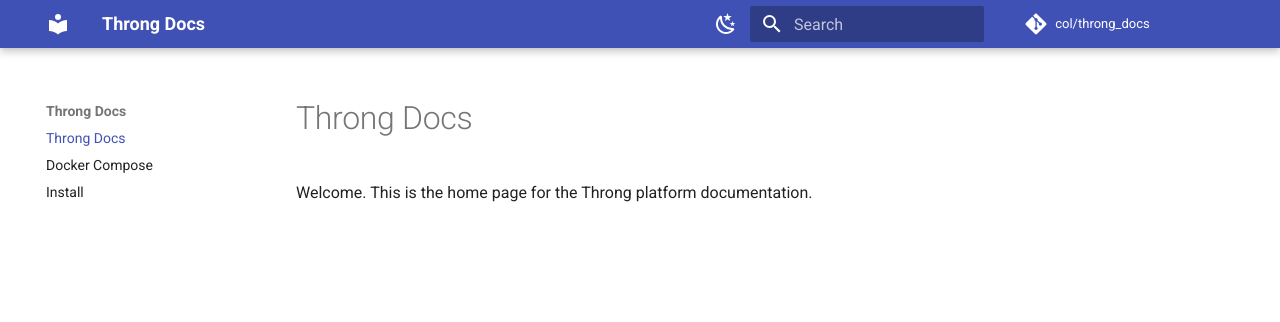
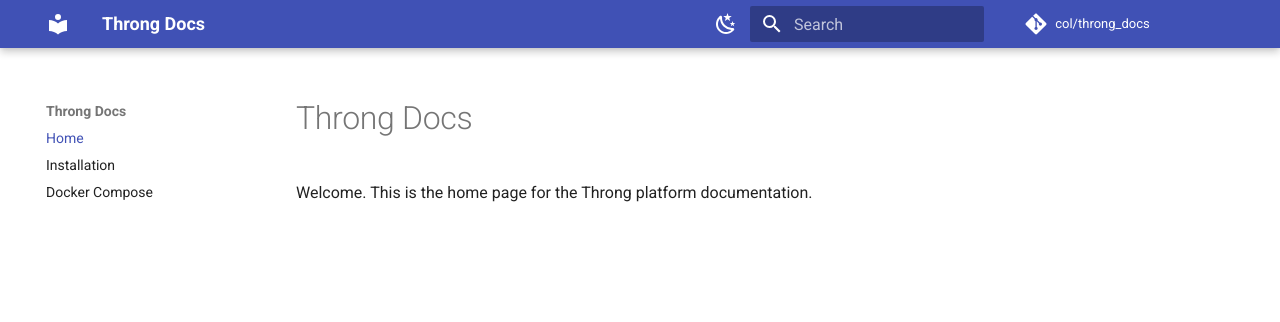
Before and after one commit to col/throng_docs, an MkDocs documentation site: the page built from docs/index.md, in a window 1280 px wide. Shown: the top 322 px of the page. Built offline with MkDocs 1.6.1 and Material for MkDocs 9.7.7, drawn with Linux system fonts in a browser that asks for light colours; comment, search, counter and statistics services are not loaded; part of the change alters nothing that is shown.

```diff
--- a/mkdocs.yml
+++ b/mkdocs.yml
@@ -38,6 +38,10 @@ markdown_extensions:
   - tables
   - toc:
       permalink: true          # ¶ link beside each heading
+  - attr_list
+  - md_in_html
 
-# nav:                         # uncomment to control sidebar order;
-#   - Home: index.md           # otherwise files are auto-discovered.
+nav:
+  - Home: index.md
+  - Installation: install.md
+  - Docker Compose: docker-compose.md
```
